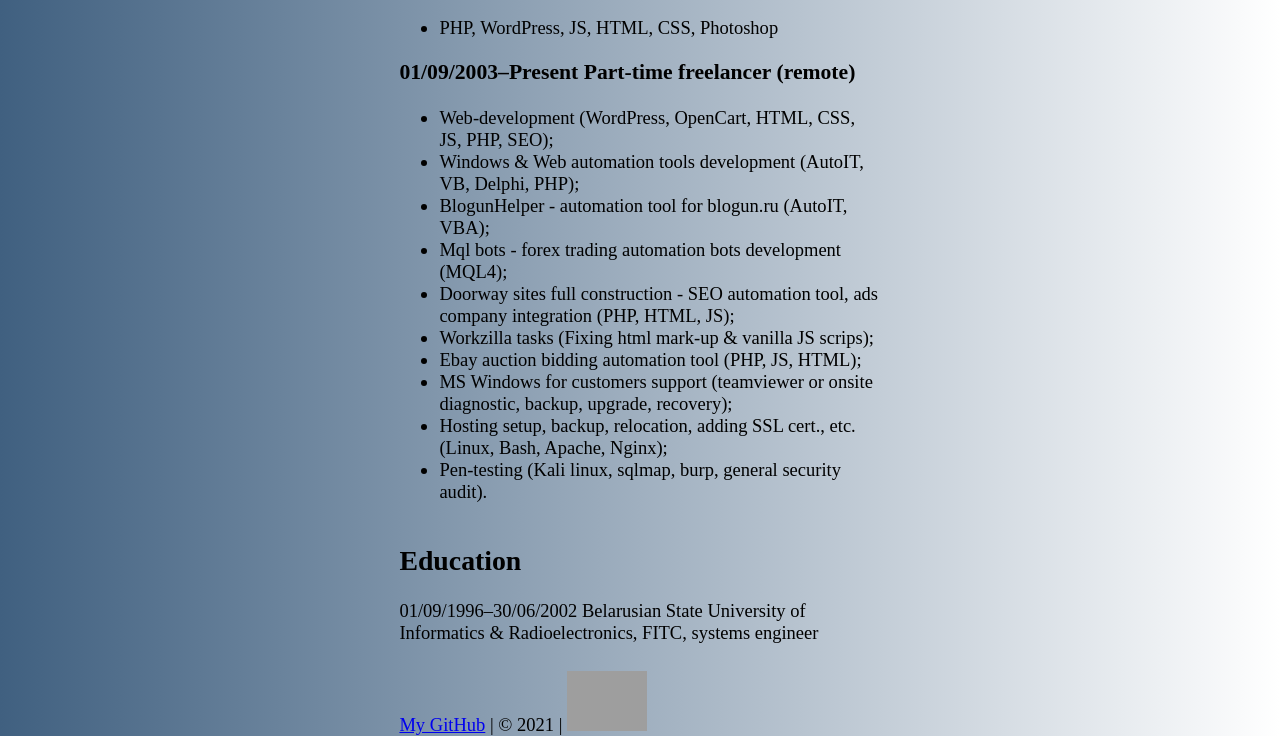
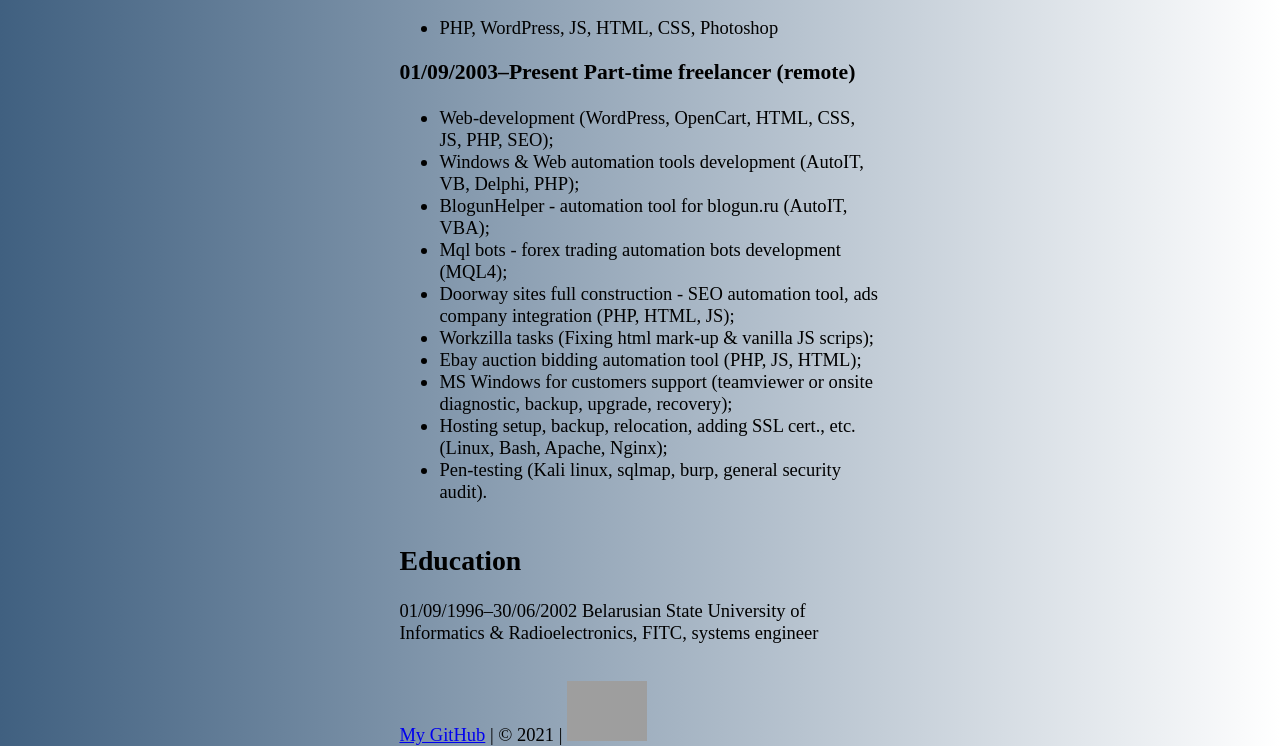
Before and after one commit to xctx/rsschool-cv, a plain HTML site: page index.html in a window 1280 px wide. Shown: the part 2841-3587 px from the top of the page. Drawn offline with nearby package versions, Linux system fonts and the light colour scheme; grey boxes are pictures that could not be loaded.

Commit message:
fix: updating footer margin

```diff
--- a/style.css
+++ b/style.css
@@ -53,7 +53,7 @@ body,
 
 .footer {
     grid-area: footer;
-    min-height: 5em;
+    margin-top: 2em;
     align-content: flex-end;
 }
 
```
